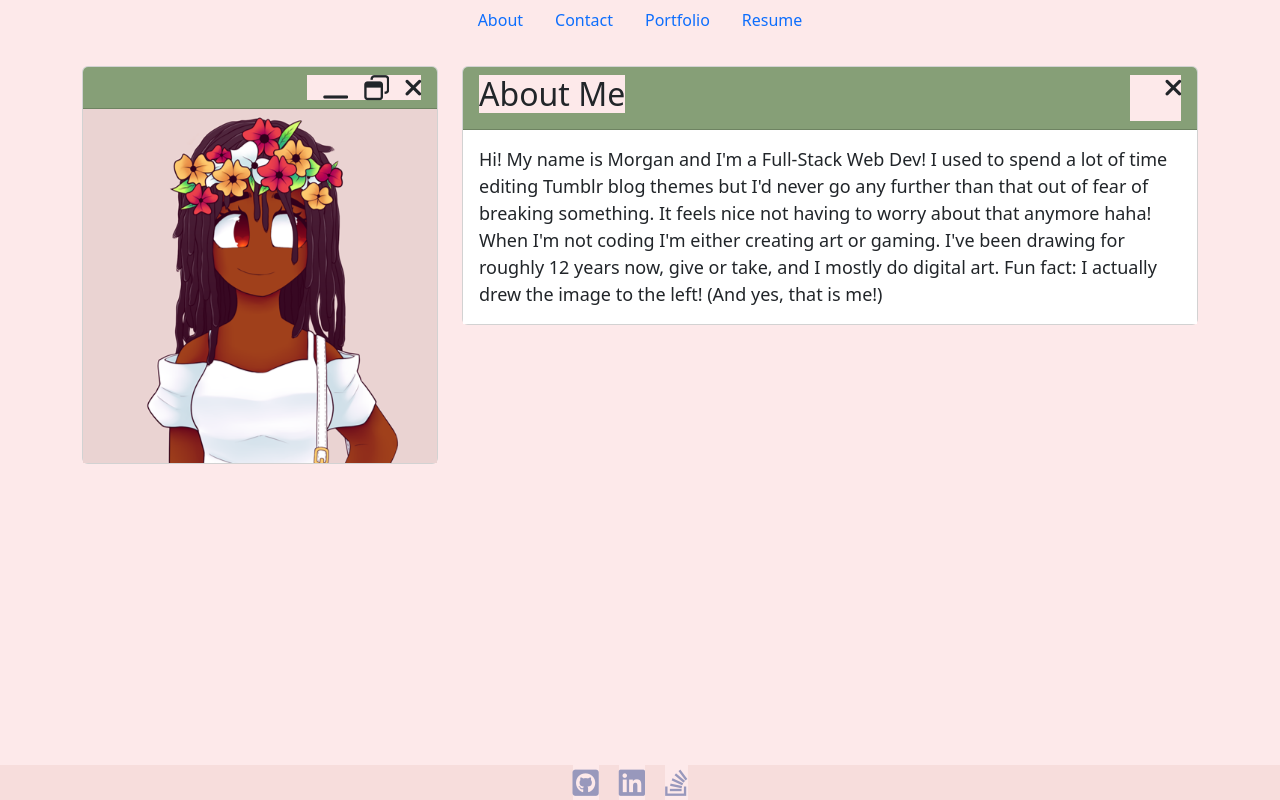
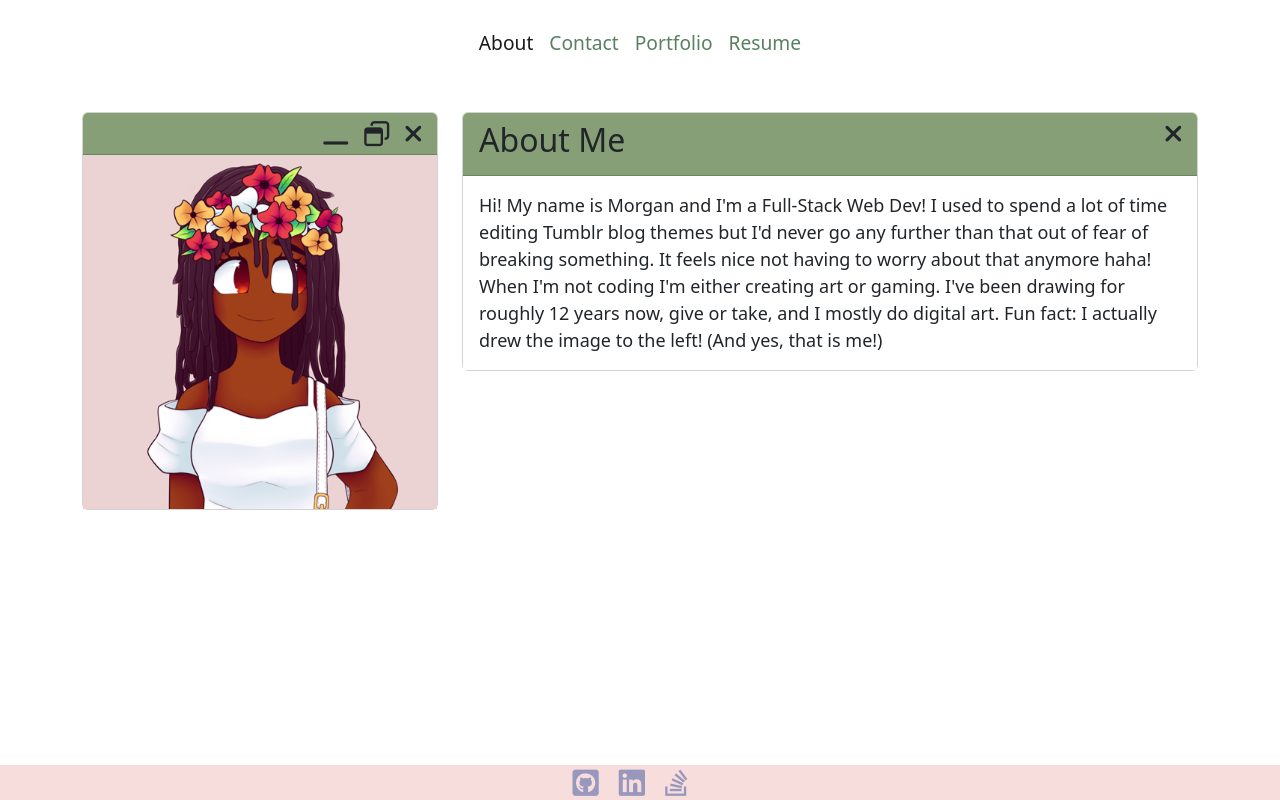
Before and after one commit to M-Dickerson/portfolio, a React (Create React App) app: page / in a window 1280 px wide. Built offline with nearby package versions, Linux system fonts and the light colour scheme; a web font is replaced by a local one.

Commit message:
reworked the navbar. hamburger menu still works/added proper flexing

```diff
--- a/src/components/Navbar.js
+++ b/src/components/Navbar.js
@@ -1,12 +1,15 @@
 import React from "react";
 import "../styles/Navbar.css";
 
-import { Nav } from "react-bootstrap";
+import { Nav, Navbar } from "react-bootstrap";
 
-export default function Navbar ({handlePageChange}) {
+export default function Navba({ handlePageChange }) {
   return (
     <>
-      <Nav className="justify-content-center" activeKey="/home">
+      <Navbar collapseOnSelect expand="lg">
+        <Navbar.Toggle aria-controls="responsive-navbar-nav" />
+        <Navbar.Collapse id="responsive-navbar-nav">
+          <Nav activeKey="#About">
             <Nav.Item>
               <Nav.Link href="#About" onClick={() => handlePageChange("About")}>About</Nav.Link>
             </Nav.Item>
@@ -20,6 +23,8 @@ export default function Navbar ({handlePageChange}) {
               <Nav.Link href="#Resume" onClick={() => handlePageChange("Resume")}>Resume</Nav.Link>
             </Nav.Item>
           </Nav>
+        </Navbar.Collapse>
+      </Navbar>
     </>
   );
 }
--- a/src/styles/About.css
+++ b/src/styles/About.css
@@ -1,6 +1,3 @@
-* {
-    background-color: var(--background);
-}
 div.card-header {
     display: flex;
     justify-content: space-between;
--- a/src/styles/Navbar.css
+++ b/src/styles/Navbar.css
@@ -1,8 +1,22 @@
+/* colors */
 :root {
   --background: #FDE9EA;
   --window-border: #869F77;
   --window-background: #fff;
+  --dark-green: #588061;
 }
-/* span.navbar-brand {
-  font-size: 4vh;
-} */
+/* normal screen styles */
+#responsive-navbar-nav {
+  justify-content: space-around;
+  margin: 1% 0;
+  font-size: larger;
+  text-decoration: none;
+}
+/* hamburger menu styles*/
+nav.navbar.navbar-expand-lg.navbar-light {
+  justify-content: right;
+}
+/* link styles */
+a.nav-link {
+  color: var(--dark-green);
+}
```
Lines whose indentation alone changed are shown as unchanged.
